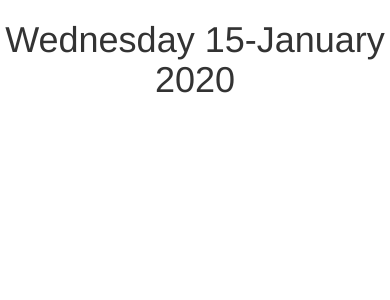
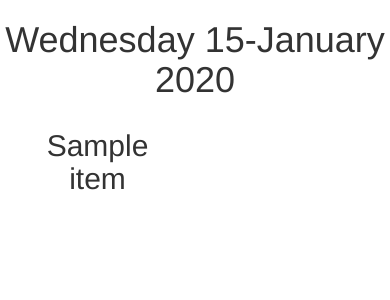
Before and after one commit to charles-okunzo/moringa-tribune, a Django app: template news/templates/all-news/today-news.html in a window 390 px wide. Shown: the part 52-352 px from the top of the page. Run offline with Django 3.2, Linux system fonts and the light colour scheme; the template is opened without the code that fills it: most values are stand-ins (such as "Sample title", 1, 10 or a date in 2020); parts of the project's set-up code (start-up, migrations or seed data) failed here and were passed over; some libraries are stand-ins or nearby versions.

Commit message:
style --uodate views and templates

```diff
--- a/news/templates/all-news/today-news.html
+++ b/news/templates/all-news/today-news.html
@@ -1,4 +1,22 @@
 {% extends 'all-news/base.html' %}
 {% block content %}
 {{block.super}}
+
+<div class="container">
+  <!-- looping through news -->
+  {% for item in news %}
+  <div class="row">
+    <!-- displaying News articles -->
+    <div class="col-xs-6 col-sm-6 col-md-6 col-lg-6">
+      <h2 class="text-center"> {{ item.title }} </h2>
+    </div>
+  </div>
+
+
+  {% empty %}
+  <div class="row">
+    <h2 class="text-center">There No News Items</h2>
+  </div>
+  {% endfor %}
+</div>
 {% endblock %}
```
Also changed, not shown: news/templates/all-news/passed-news.html (+19 -0 lines), news/views.py (+9 -4 lines).
